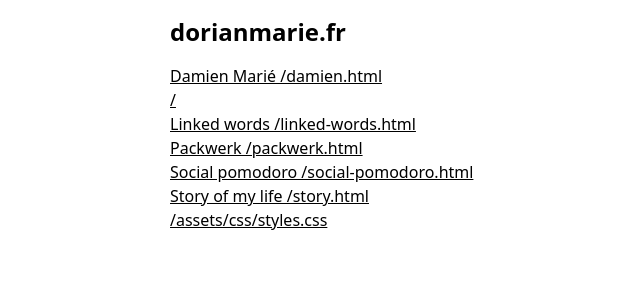
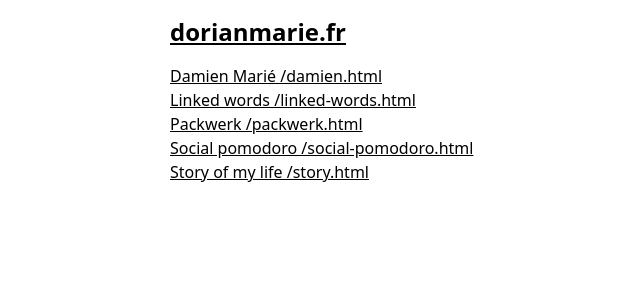
Before and after one commit to dorianmariefr/dorianmarie.fr-old, a Jekyll site: the page built from index.md, in a window 1280 px wide. Shown: the top 300 px of the page, without its empty margins (262-902 px from the left). Built offline with Jekyll 4.4.1, drawn with Linux system fonts in a browser that asks for light colours; our own code applies the rules of GitHub Pages for plain Markdown files.

Commit message:
link to index and lost actual pages

```diff
--- a/_layouts/default.html
+++ b/_layouts/default.html
@@ -8,7 +8,11 @@
     <link rel="stylesheet" href="/assets/css/styles.css" media="all">
   </head>
   <body class="max-w-md mx-auto p-4">
-    <h1 class="text-2xl">dorianmarie.fr</h1>
+    <h1 class="text-2xl">
+      <a href="/">
+        dorianmarie.fr
+      </a>
+    </h1>
     <h2>{{ page.title }}</h2>
     {{ content }}
   </body>
--- a/index.md
+++ b/index.md
@@ -4,10 +4,12 @@ title: ""
 
 <ul>
 {% for page in site.pages %}
+{% if page.title and page.url != "/" %}
 <li>
 <a href="{{ page.url }}">
 {{ page.title }} {{ page.url }}
 </a>
 </li>
+{% endif %}
 {% endfor %}
 </ul>
```
